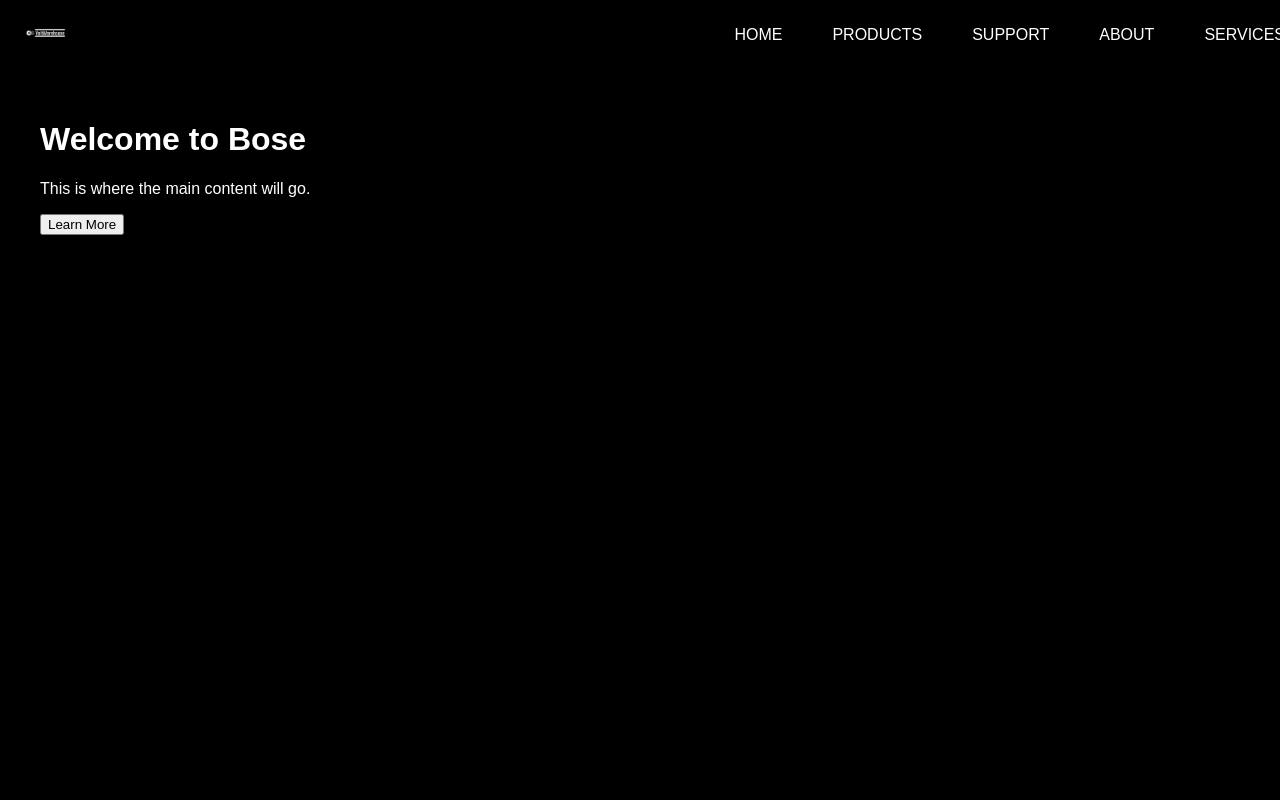
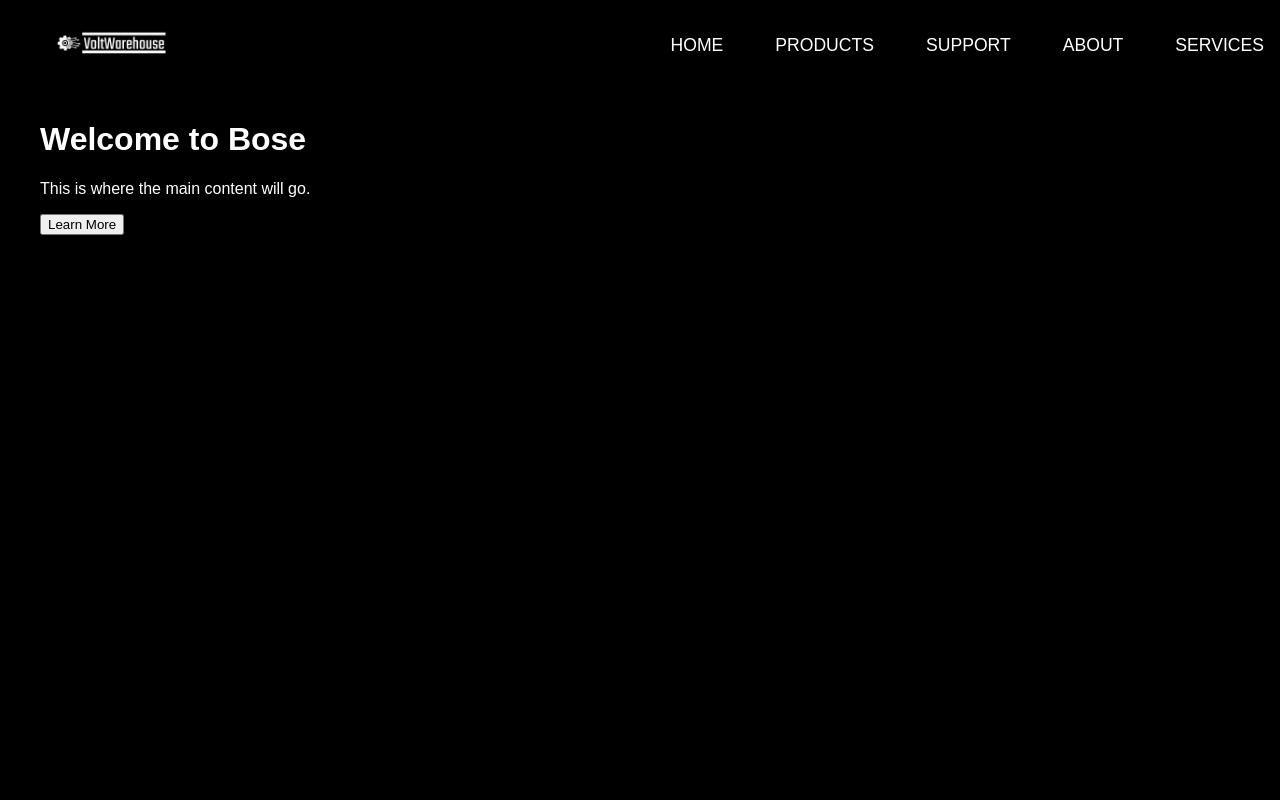
Before and after one commit to aditiakulk/voltwarehouse, a React app: page / in a window 1280 px wide. Shown: the top 800 px of the page. Built offline with nearby package versions, Linux system fonts and the light colour scheme.

Commit message:
change back

```diff
--- a/src/App.css
+++ b/src/App.css
@@ -47,7 +47,7 @@ body {
   }
 }
 
-/* Navbar styling (Bose-style) */
+/* Navbar styling (original) */
 .navbar {
   list-style-type: none;
   margin: 0;
@@ -57,45 +57,70 @@ body {
   top: 0;
   width: 100%;
   display: flex;
-  justify-content: space-between; /* Space between logo and links */
+  justify-content: space-between;
   align-items: center;
-  height: 70px;
+  height: 90px;
   z-index: 1000;
   padding: 0 20px;
-  box-shadow: 0 2px 4px rgba(0, 0, 0, 0.2); /* Subtle shadow */
+}
+
+/* Logo styling - large logo */
+.navbar-logo {
+  padding: 10px 20px;
 }
 
 .navbar-logo img {
-  height: 50px; /* Smaller logo height for a sleeker navbar */
+  height: 140px; /* Large logo */
   object-fit: contain;
 }
 
-/* Navbar links aligned to the right */
+/* Navbar links, search, and favorites aligned to the right */
 .navbar ul {
   margin: 0;
   padding: 0;
   list-style: none;
   display: flex;
   align-items: center;
+  flex-grow: 1;
+  justify-content: flex-end;
 }
 
 .navbar li {
-  margin-left: 20px; /* Spacing between links */
+  position: relative;
+  margin-right: 20px; /* Space between items */
 }
 
+/* Navbar link styling */
 .navbar li a {
   color: white;
   text-decoration: none;
-  padding: 10px 15px;
-  font-size: 1em;
-  text-transform: uppercase; /* Uppercase style for a modern look */
+  padding: 14px 16px;
+  font-size: 1.1em;
+  text-transform: uppercase;
+  position: relative;
+}
+
+/* Underline on hover */
+.navbar li a::after {
+  content: '';
+  position: absolute;
+  width: 0;
+  height: 2px;
+  bottom: 0;
+  left: 0;
+  background-color: white;
+  transition: width 0.3s;
+}
+
+.navbar li a:hover::after {
+  width: 100%;
 }
 
 .navbar li a:hover {
-  color: #999; /* Subtle color change on hover */
+  color: #999; /* Subtle color change */
 }
 
-/* Dropdown styling (for future submenus) */
+/* Dropdown for each navbar item */
 .navbar li:hover .dropdown-content {
   display: block;
 }
@@ -121,14 +146,42 @@ body {
   background-color: #111;
 }
 
+/* Search bar styling */
+.navbar .search-bar {
+  margin-right: 20px;
+}
+
+.search-bar input {
+  padding: 10px;
+  border-radius: 4px;
+  border: none;
+  width: 200px;
+  font-size: 1em;
+}
+
+/* Favorites button styling */
+.navbar .favorites-btn {
+  padding: 10px 16px;
+  background-color: #45058e;
+  color: white;
+  border: none;
+  border-radius: 4px;
+  font-size: 1.1em;
+  cursor: pointer;
+}
+
+.favorites-btn:hover {
+  background-color: #570bb0;
+}
+
 /* Content styling */
 .content {
   padding: 100px 20px; /* Adjusted padding to avoid navbar overlap */
-  margin-top: 120px; /* Increased margin to account for the reduced navbar height */
+  margin-top: 120px;
   background-color: #000000; /* Black background for content */
-  min-height: calc(100vh - 150px); /* Ensure content takes up full height of the page */
-  color: white; /* Ensure text inside content is white */
-  box-shadow: 0 0 10px rgba(0, 0, 0, 0.5); /* Subtle shadow */
+  min-height: calc(100vh - 150px);
+  color: white;
+  box-shadow: 0 0 10px rgba(0, 0, 0, 0.5);
   border-radius: 8px;
   max-width: 1200px;
   margin: 0 auto;
```
